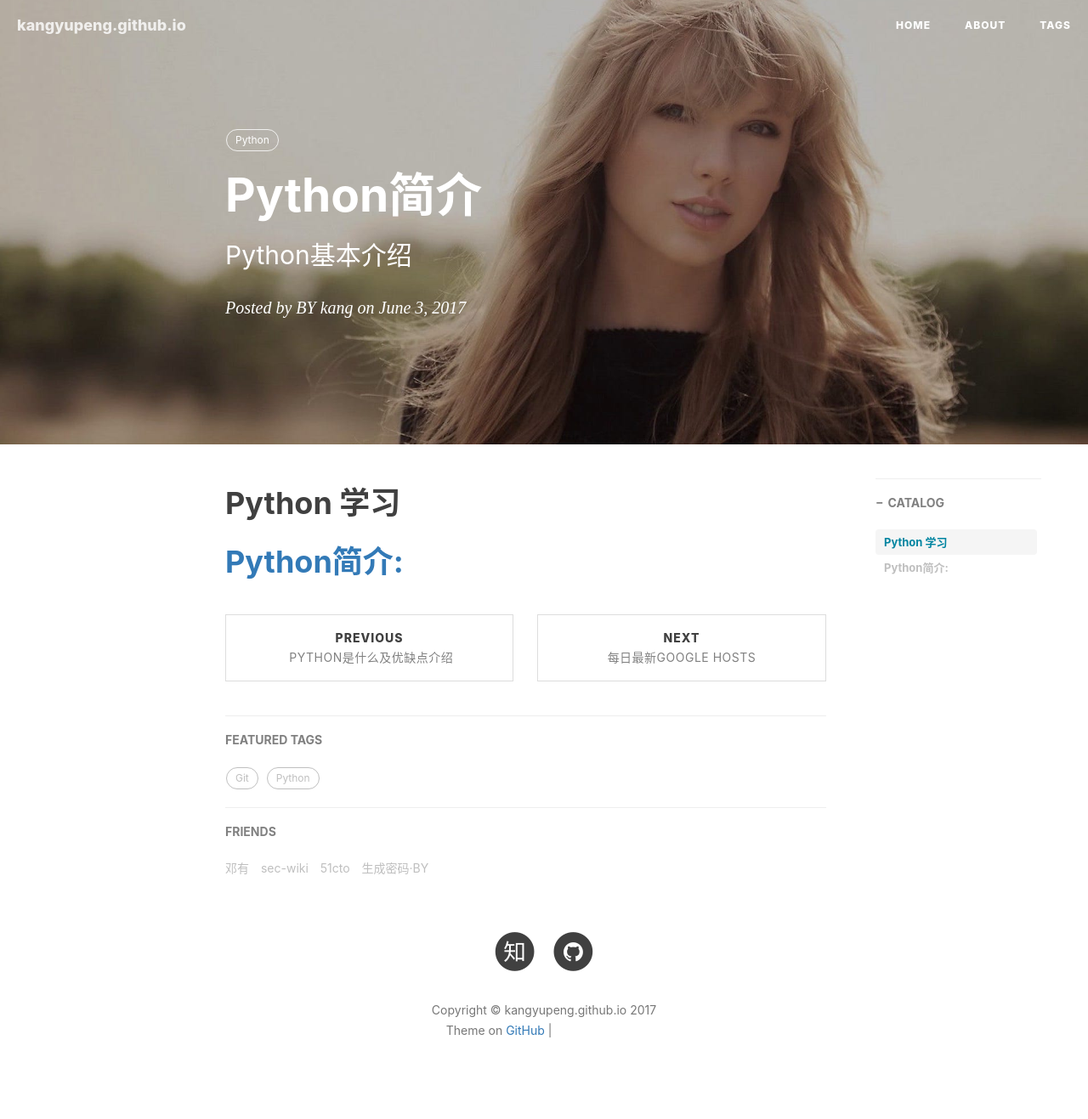
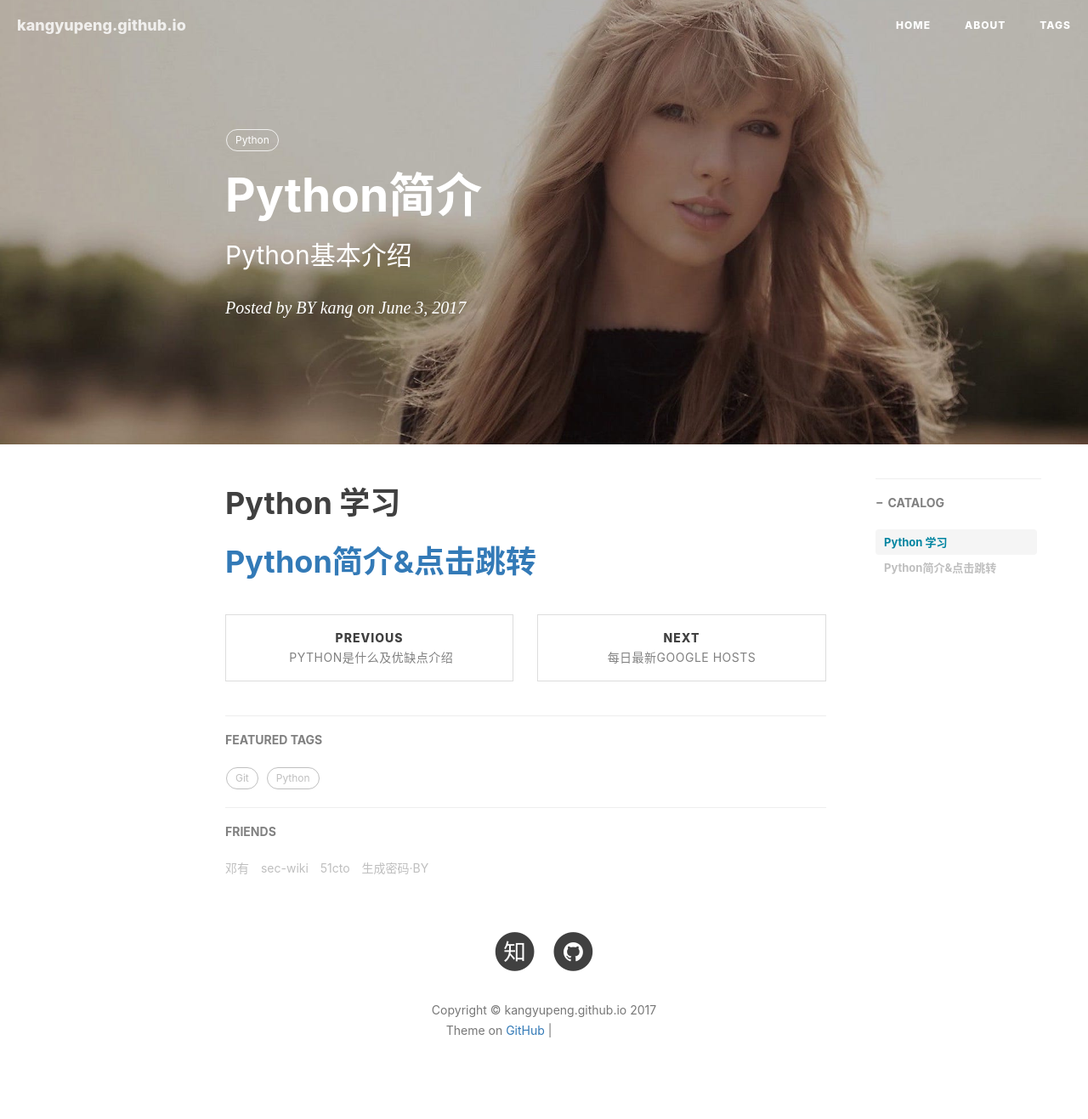
Before and after one commit to kangyupeng/kangyupeng.github.io, a Jekyll site: the page built from _posts/2017-06-03-Python简介.md, in a window 1280 px wide. Shown: the whole page at 85% size. Built offline with Jekyll 4.4.1, drawn with Linux system fonts in a browser that asks for light colours; nearby versions of some CDN libraries; comment, search, counter and statistics services are not loaded; grey boxes are pictures that could not be loaded.

Commit message:
Update 2017-06-03-Python简介.md

```diff
--- a/_posts/2017-06-03-Python简介.md
+++ b/_posts/2017-06-03-Python简介.md
@@ -11,4 +11,6 @@ tags:
 ---
 # Python 学习
 
-# [Python简介:](http://note.youdao.com/noteshare?id=6942ea8aa4f2d00efd12df5429a41670&sub=wcp149639775935441)
+
+
+# [Python简介&点击跳转](http://note.youdao.com/noteshare?id=6942ea8aa4f2d00efd12df5429a41670&sub=wcp149639775935441)
```
